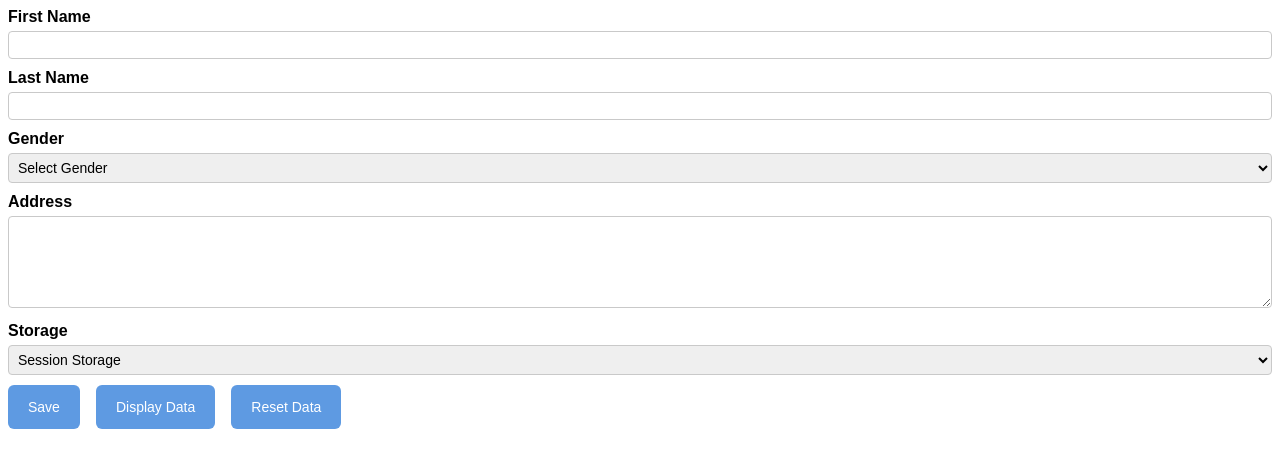
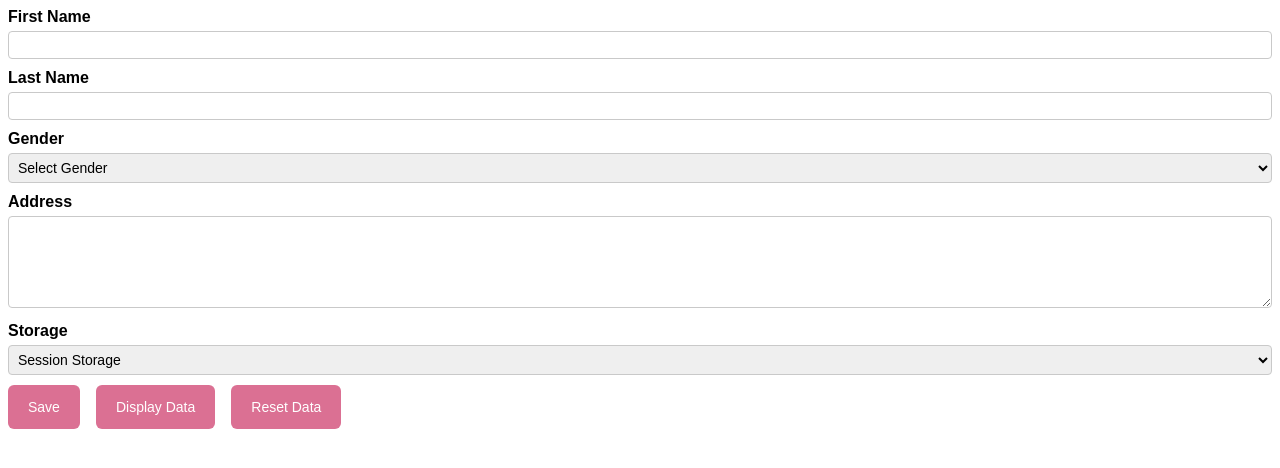
Before and after one commit to alodiakrista/Tugas-async-promise, a plain HTML site: page index.html in a window 1280 px wide. Drawn offline with Linux system fonts and the light colour scheme.

Commit message:
style.css

```diff
--- a/style.css
+++ b/style.css
@@ -26,7 +26,7 @@ button {
   border: none;
   border-radius: 6px;
   cursor: pointer;
-  background-color: rgb(94, 154, 226);
+  background-color: palevioletred;
   color: #fff;
   font-family: Arial, sans-serif;
   font-size: 14px;
@@ -36,7 +36,7 @@ button {
 }
 
 button:hover {
-  background-color: burlywood;
+  background-color: pink;
 }
 
 /* div data */
```
